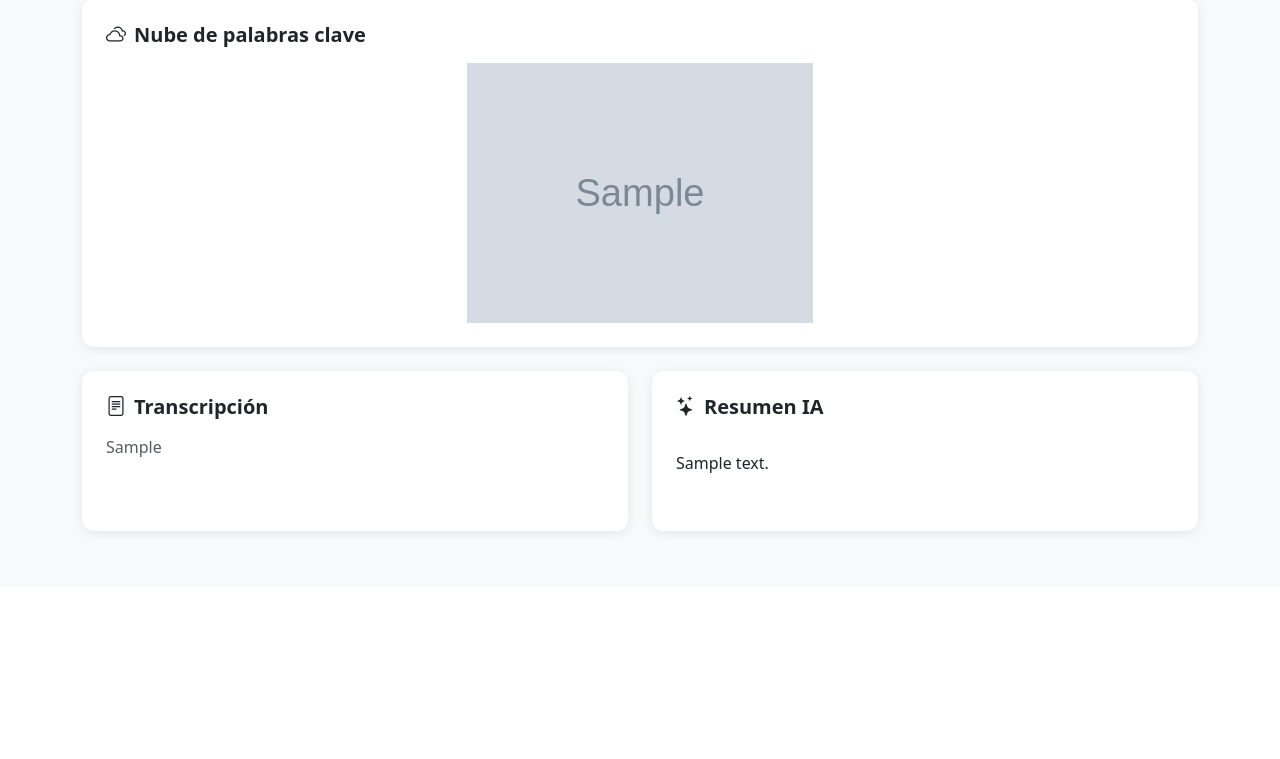
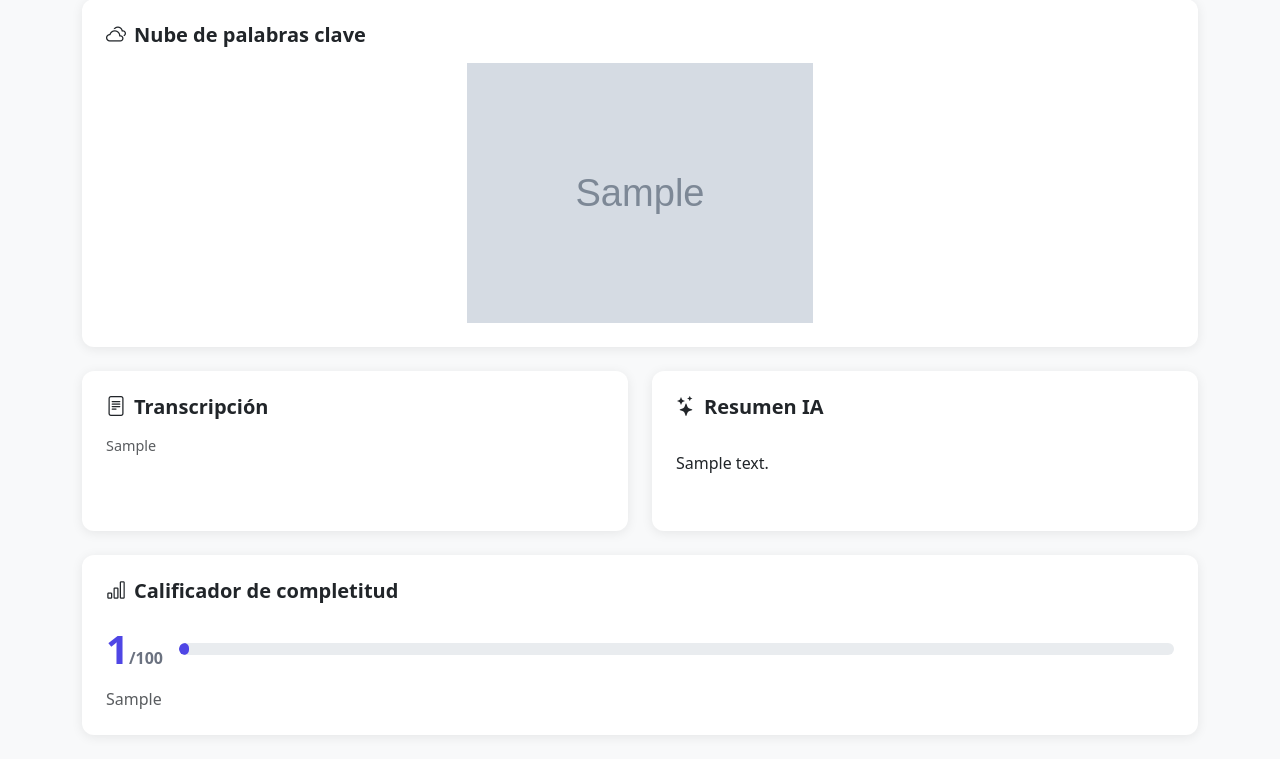
Before and after one commit to Starslvt/smart-meeting-assistant, a Django app: page /meeting/1/ in a window 1280 px wide. Shown: the part 213-972 px from the top of the page. Before the commit the page ends 749 px from the top, so only its background shows below. Run offline with Django 5.2, Linux system fonts and the light colour scheme; tables that the repository leaves empty hold one stand-in row (values such as "Sample post"); grey boxes marked "Sample" are stand-in pictures.

Commit message:
feat: análisis completo con ideas, glosario, preguntas y calificador

```diff
--- a/meetings/models.py
+++ b/meetings/models.py
@@ -1,20 +1,21 @@
 from django.db import models
 
-# Create your models here.
-
-
 class Meeting(models.Model):
-    # Información básica
     title = models.CharField(max_length=200)
     audio_file = models.FileField(upload_to='audios/')
     created_at = models.DateTimeField(auto_now_add=True)
 
-    # Resultados de la IA
     transcription = models.TextField(blank=True, default='')
     summary = models.TextField(blank=True, default='')
     wordcloud_image = models.TextField(blank=True, default='')
 
-    #status del procesamiento obviamente duh
+    # Nuevos campos
+    ideas_principales = models.TextField(blank=True, default='')
+    glosario = models.TextField(blank=True, default='')
+    preguntas = models.TextField(blank=True, default='')
+    completitud_puntaje = models.IntegerField(default=0)
+    completitud_justificacion = models.TextField(blank=True, default='')
+
     STATUS_CHOICES = [
         ('pending', 'Pendiente'),
         ('processing', 'Procesando'),
--- a/meetings/views.py
+++ b/meetings/views.py
@@ -3,7 +3,8 @@ from django.http import JsonResponse
 from django.views.decorators.csrf import csrf_exempt
 from .models import Meeting
 from .forms import MeetingForm
-from .ai_services import transcribe_audio, generate_summary,  generate_wordcloud
+from .ai_services import transcribe_audio, generate_ai_analysis, generate_wordcloud
+import json
 
 def home(request):
     meetings = Meeting.objects.all().order_by('-created_at')
@@ -16,7 +17,6 @@ def upload(request):
             meeting = form.save(commit=False)
             meeting.status = 'pending'
             meeting.save()
-            # Redirigir INMEDIATAMENTE sin procesar nada
             return redirect('processing', pk=meeting.pk)
     else:
         form = MeetingForm()
@@ -30,7 +30,6 @@ def processing(request, pk):
 
 @csrf_exempt
 def process_meeting(request, pk):
-    """El navegador llama a este endpoint para arrancar el procesamiento"""
     if request.method != 'POST':
         return JsonResponse({'error': 'Método no permitido'}, status=405)
 
@@ -42,15 +41,35 @@ def process_meeting(request, pk):
     meeting.status = 'processing'
     meeting.save()
 
+    # Paso 1: Transcribir
     transcription = transcribe_audio(meeting.audio_file.path)
 
     if transcription:
         meeting.transcription = transcription
-        summary = generate_summary(transcription)
-        meeting.summary = summary if summary else "Ollama no disponible."
 
+        # Paso 2: Análisis completo con IA
+        analysis = generate_ai_analysis(transcription)
+
+        if analysis:
+            meeting.summary = analysis.get('resumen', '')
+            meeting.ideas_principales = json.dumps(
+                analysis.get('ideas_principales', []), ensure_ascii=False
+            )
+            meeting.glosario = json.dumps(
+                analysis.get('glosario', []), ensure_ascii=False
+            )
+            meeting.preguntas = json.dumps(
+                analysis.get('preguntas', []), ensure_ascii=False
+            )
+            completitud = analysis.get('completitud', {})
+            meeting.completitud_puntaje = completitud.get('puntaje', 0)
+            meeting.completitud_justificacion = completitud.get('justificacion', '')
+        else:
+            meeting.summary = "Ollama no disponible."
+
+        # Paso 3: Nube de palabras
         wordcloud_img = generate_wordcloud(transcription)
-        meeting.wordcloud_image = wordcloud_img if wordcloud_img else ""
+        meeting.wordcloud_image = wordcloud_img if wordcloud_img else ''
 
         meeting.status = 'done'
     else:
@@ -69,4 +88,24 @@ def check_status(request, pk):
 
 def detail(request, pk):
     meeting = get_object_or_404(Meeting, pk=pk)
-    return render(request, 'meetings/detail.html', {'meeting': meeting})
+
+    # Parsear los campos JSON para el template
+    try:
+        ideas = json.loads(meeting.ideas_principales) if meeting.ideas_principales else []
+    except:
+        ideas = []
+    try:
+        glosario = json.loads(meeting.glosario) if meeting.glosario else []
+    except:
+        glosario = []
+    try:
+        preguntas = json.loads(meeting.preguntas) if meeting.preguntas else []
+    except:
+        preguntas = []
+
+    return render(request, 'meetings/detail.html', {
+        'meeting': meeting,
+        'ideas': ideas,
+        'glosario': glosario,
+        'preguntas': preguntas,
+    })
--- a/templates/meetings/detail.html
+++ b/templates/meetings/detail.html
@@ -19,26 +19,22 @@
     </span>
 </p>
 
+<!-- Nube de palabras -->
 {% if meeting.wordcloud_image %}
 <div class="card p-4 mb-4">
-    <h5 class="fw-semibold mb-3">
-        <i class="bi bi-clouds me-2"></i>Nube de palabras clave
-    </h5>
-    <img src="{{ meeting.wordcloud_image }}"
-         alt="Nube de palabras"
-         class="img-fluid rounded"
-         style="width: 100%; max-height: 260px; object-fit: contain;">
+    <h5 class="fw-semibold mb-3"><i class="bi bi-clouds me-2"></i>Nube de palabras clave</h5>
+    <img src="{{ meeting.wordcloud_image }}" alt="Nube de palabras"
+         class="img-fluid rounded" style="width:100%; max-height:260px; object-fit:contain;">
 </div>
 {% endif %}
 
-<div class="row g-4">
+<!-- Transcripción y Resumen -->
+<div class="row g-4 mb-4">
     <div class="col-md-6">
         <div class="card p-4 h-100">
-            <h5 class="fw-semibold mb-3">
-                <i class="bi bi-file-text me-2"></i>Transcripción
-            </h5>
+            <h5 class="fw-semibold mb-3"><i class="bi bi-file-text me-2"></i>Transcripción</h5>
             {% if meeting.transcription %}
-                <p class="text-muted" style="white-space: pre-wrap;">{{ meeting.transcription }}</p>
+                <p class="text-muted" style="white-space:pre-wrap; font-size:0.9rem;">{{ meeting.transcription }}</p>
             {% else %}
                 <p class="text-muted fst-italic">Sin transcripción todavía.</p>
             {% endif %}
@@ -46,9 +42,7 @@
     </div>
     <div class="col-md-6">
         <div class="card p-4 h-100">
-            <h5 class="fw-semibold mb-3">
-                <i class="bi bi-stars me-2"></i>Resumen IA
-            </h5>
+            <h5 class="fw-semibold mb-3"><i class="bi bi-stars me-2"></i>Resumen IA</h5>
             {% if meeting.summary %}
                 <p class="text-muted">{{ meeting.summary|linebreaks }}</p>
             {% else %}
@@ -57,4 +51,82 @@
         </div>
     </div>
 </div>
+
+<!-- Ideas principales y Glosario -->
+{% if ideas or glosario %}
+<div class="row g-4 mb-4">
+    {% if ideas %}
+    <div class="col-md-6">
+        <div class="card p-4 h-100">
+            <h5 class="fw-semibold mb-3"><i class="bi bi-list-ol me-2"></i>Ideas principales</h5>
+            <ol class="ps-3">
+                {% for idea in ideas %}
+                <li class="text-muted mb-2">{{ idea }}</li>
+                {% endfor %}
+            </ol>
+        </div>
+    </div>
+    {% endif %}
+    {% if glosario %}
+    <div class="col-md-6">
+        <div class="card p-4 h-100">
+            <h5 class="fw-semibold mb-3"><i class="bi bi-book me-2"></i>Glosario de términos</h5>
+            {% for item in glosario %}
+            <div class="mb-3">
+                <span class="fw-semibold text-primary">{{ item.termino }}</span>
+                <p class="text-muted small mb-0">{{ item.definicion }}</p>
+            </div>
+            {% endfor %}
+        </div>
+    </div>
+    {% endif %}
+</div>
+{% endif %}
+
+<!-- Preguntas de estudio -->
+{% if preguntas %}
+<div class="card p-4 mb-4">
+    <h5 class="fw-semibold mb-4"><i class="bi bi-patch-question me-2"></i>Preguntas de estudio</h5>
+    <div class="accordion" id="preguntasAccordion">
+        {% for item in preguntas %}
+        <div class="accordion-item border mb-2 rounded">
+            <h2 class="accordion-header">
+                <button class="accordion-button collapsed fw-semibold" type="button"
+                        data-bs-toggle="collapse"
+                        data-bs-target="#pregunta{{ forloop.counter }}">
+                    {{ item.pregunta }}
+                </button>
+            </h2>
+            <div id="pregunta{{ forloop.counter }}"
+                 class="accordion-collapse collapse">
+                <div class="accordion-body text-muted">
+                    <i class="bi bi-check-circle-fill text-success me-2"></i>{{ item.respuesta }}
+                </div>
+            </div>
+        </div>
+        {% endfor %}
+    </div>
+</div>
+{% endif %}
+
+<!-- Calificador -->
+{% if meeting.completitud_puntaje %}
+<div class="card p-4 mb-4">
+    <h5 class="fw-semibold mb-3"><i class="bi bi-bar-chart me-2"></i>Calificador de completitud</h5>
+    <div class="d-flex align-items-center gap-3 mb-2">
+        <span style="font-size:2.5rem; font-weight:700; color:#4f46e5;">
+            {{ meeting.completitud_puntaje }}<span style="font-size:1rem; color:#6b7280;">/100</span>
+        </span>
+        <div class="flex-grow-1">
+            <div class="progress" style="height:12px; border-radius:8px;">
+                <div class="progress-bar"
+                     style="width:{{ meeting.completitud_puntaje }}%; background:#4f46e5; border-radius:8px;">
+                </div>
+            </div>
+        </div>
+    </div>
+    <p class="text-muted mb-0">{{ meeting.completitud_justificacion }}</p>
+</div>
+{% endif %}
+
 {% endblock %}
```
Also changed, not shown: meetings/ai_services.py (+62 -49 lines), meetings/migrations/0003_meeting_completitud_justificacion_and_more.py (added).
